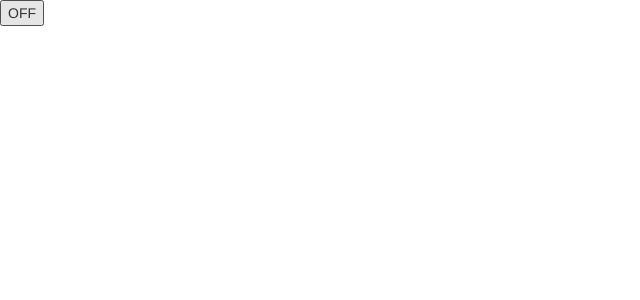
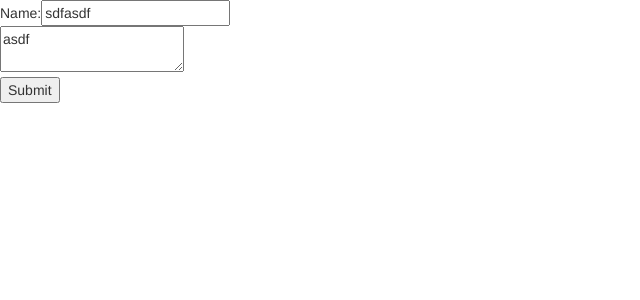
Before and after one commit to JacksonChenTW/learning-react, a React app: page / in a window 1280 px wide. Shown: the top 300 px of the page, without its empty margins (0-640 px from the left). Built offline with nearby package versions, Linux system fonts and the light colour scheme.

Commit message:
simple form

```diff
--- a/src/index.jsx
+++ b/src/index.jsx
@@ -5,25 +5,34 @@ class App extends React.Component {
   constructor(props) {
     super(props);
     this.state = {
-      isOn: false
+      form_value: {
+        name: 'sdfasdf',
+        description: 'asdf',
+      }
     };
-    // this.handleClick = this.handleClick.bind(this);
   }
-  handleClick() {
-    this.setState(
-      state => ({
-        isOn: !state.isOn
-      })
-    );
+
+  handleChange(event) {
+    const name = event.target.name
+    this.setState({ form_value: { [name]: event.target.value } });
+  }
+
+  handleSubmit(event) {
+    alert('A name was submitted: ' + this.state.form_value.name);
+    event.preventDefault();
   }
 
   render() {
     return (
-      <div>
-        <button onClick={(e) => this.handleClick(e)}>
-          {this.state.isOn ? 'ON' : 'OFF'}
-        </button>
-      </div>
+      <form onSubmit={(e) => this.handleSubmit(e)}>
+        <div>
+          Name:<input type="text" name="name" value={this.state.form_value.name} onChange={(e) => this.handleChange(e)}></input>
+        </div>
+        <div>
+          <textarea name="description" value={this.state.form_value.description || ''} onChange={(e) => this.handleChange(e)}></textarea>
+        </div>
+        <input type="submit" value="Submit"></input>
+      </form>
     );
   }
 }
```
Also changed, not shown: 1 other file (tests, documents, lock files or other folders).
